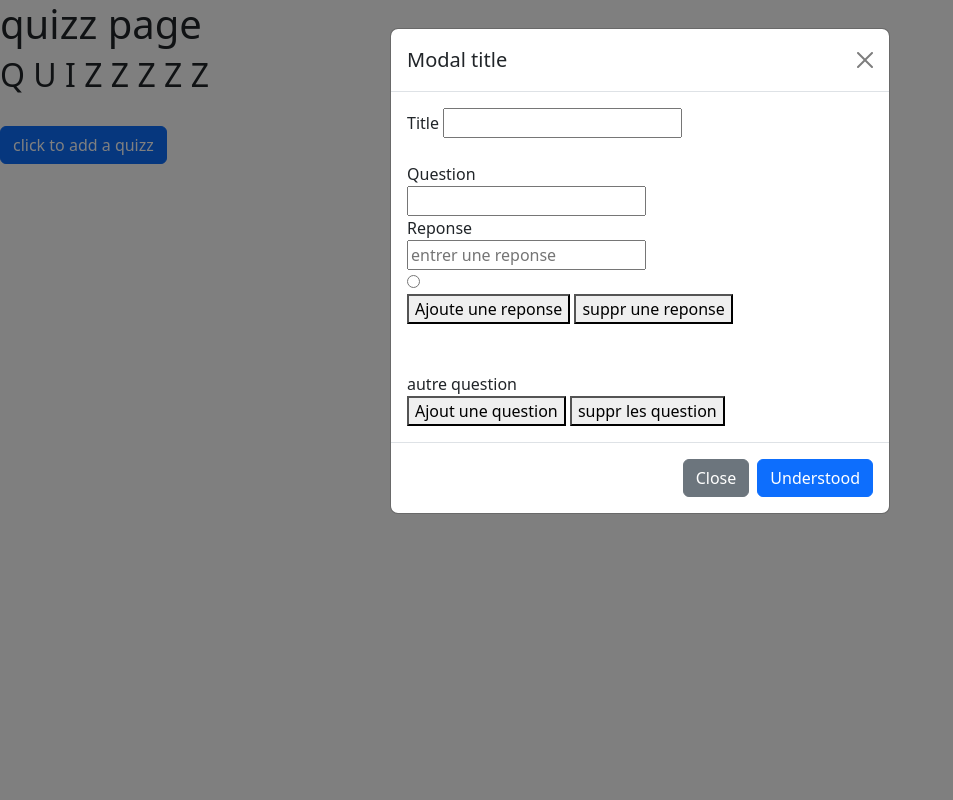
After one commit to DtkJason/QUIZZEO, a PHP site: page /pages/mapping/Quizz/quiztest.html in a window 1280 px wide, after a click on "click to add a quizz". The commit adds this page. Shown: the whole page, without its empty margins (0-953 px from the left). Run offline with PHP 8.4, Linux system fonts and the light colour scheme.

Commit message:
mise a jour des doc  visual et pages --ajout de la page de base pour la creation des quizz en cours de dev

```diff
--- /dev/null
+++ b/pages/Visual/darkmod.js
@@ -0,0 +1,6 @@
+function darkmd() {
+    var element = document.body;
+    element.classList.toggle("dark");
+    var ycon =  document.querySelector(".icn");
+    ycon.classList.toggle("icn2");
+}
--- a/pages/Visual/loginregister.html
+++ b/pages/Visual/loginregister.html
@@ -14,6 +14,7 @@
         <div class="col d-flex justify-content-center" ><img src="quizzlogo.png" alt="quizlogo"></div>
         <div class="col"></div>
       </div>
+      <div class="icn"><img onclick="darkmd()" src="dark-mode.svg" width="50px" height="50px" alt=""></div><br>
       <div class="interro1"><img src="inter1.png" alt="inter1"></div>
       <div class="interro2"><img src="inter2.png" alt="inter2"></div>
 
@@ -80,6 +81,7 @@
           </a>
         </form> -->
       </div>
+      <script src="darkmod.js"></script>
       <script>
 		const form = document.getElementById("response");
 		function handleFail(){
@@ -92,7 +94,9 @@
   		})
   		// we can't use form.submit() as this wont trigger submit listener
 		form.dispatchEvent(new Event('submit'));
+
 	</script>
+
        <script src="https://cdn.jsdelivr.net/npm/@popperjs/core@2.11.8/dist/umd/popper.min.js" integrity="sha384-I7E8VVD/ismYTF4hNIPjVp/Zjvgyol6VFvRkX/vR+Vc4jQkC+hVqc2pM8ODewa9r" crossorigin="anonymous"></script>
     <script src="https://cdn.jsdelivr.net/npm/bootstrap@5.3.0/dist/js/bootstrap.min.js" integrity="sha384-fbbOQedDUMZZ5KreZpsbe1LCZPVmfTnH7ois6mU1QK+m14rQ1l2bGBq41eYeM/fS" crossorigin="anonymous"></script>
 
--- /dev/null
+++ b/pages/mapping/Quizz/quiz.js
@@ -0,0 +1,131 @@
+var field = document.getElementById('field');
+var nformu = document.getElementById('nformu');
+var nformi = document.getElementById('nformi');
+var button = document.getElementById('addo');
+var x = 1;
+let indq = 1;
+
+
+function addquest(){
+  var button = document.getElementById('addo');
+  button.addEventListener('click', function() {
+    x++ ;
+  });
+
+
+  var newForm = document.createElement('form');
+  newForm.setAttribute('id',  );
+
+
+
+  nformu.appendChild(newForm);
+
+      var nfifi = document.getElementsById(x);
+        var nfifi = document.createElement('input');
+        nfifi.setAttribute('type','text');
+        nfifi.setAttribute('name','text');
+        nfifi.setAttribute('class','text');
+        nfifi.setAttribute('siz',50);
+        nfifi.setAttribute('placeholder','Optional Field');
+
+        (x).appendChild(nfifi);
+        var br = document.createElement("br");
+
+
+        const elementQuestion = document.querySelectorAll('.DivQuestion')
+
+}
+
+function ajout(){
+
+  const elementQuestion = document.querySelectorAll('.divoq')
+        for(let i_quest=1; i_quest<=elementQuestion.length; i_quest++){
+            indq = i_quest
+        }
+        indq++
+
+
+  const divo = document.createElement('div');
+  divo.className = `divoq divoq${indq}`;
+
+  var br = document.createElement('br');
+  const qlabel = document.createElement("label")
+    const nqlabel = document.createTextNode(`question n°${indq} `)
+  qlabel.appendChild(nqlabel)
+
+
+  const questio = document.createElement('input');
+        questio.type = 'text';
+        questio.className = `Question${indq}`;
+        questio.name = `Question${indq}`;
+        questio.placeholder = 'entre un truc';
+        questio.required = true;
+
+
+  const blabel = document.createElement("label")
+    const nblabel = document.createTextNode(`  - Entrer une reponse: `)
+  blabel.appendChild(nblabel)
+
+  const repn = document.createElement('input');
+        repn.type = 'text';
+        repn.className = `Repons${indq}`;
+        repn.name = `Repons${indq}`;
+        repn.placeholder = 'entre un truc';
+        repn.required = true;
+
+
+
+        divo.appendChild(br.cloneNode());
+        divo.appendChild(qlabel);
+        divo.appendChild(br.cloneNode());
+        divo.appendChild(questio);
+        divo.appendChild(br.cloneNode());
+        divo.appendChild(blabel);
+        divo.appendChild(br.cloneNode());
+        divo.appendChild(repn);
+        divo.appendChild(br.cloneNode());
+        divo.appendChild(br.cloneNode());
+  nformi.appendChild(divo);
+}
+
+function add(){
+
+
+  let x = 1;
+  var br = document.createElement('br');
+  var newField = document.createElement('input');
+  newField.setAttribute('type','text');
+  newField.setAttribute('name','text');
+  newField.setAttribute('class','text');
+  newField.setAttribute('siz',50);
+  newField.setAttribute('placeholder','Optional Field');
+
+
+
+  field.appendChild(newField);
+  field.appendChild(br.cloneNode());
+
+
+}
+
+function remove(){
+  var input_tags = field.getElementsByTagName('input');
+  if(input_tags.length > 3) {
+    field.removeChild(input_tags[(input_tags.length) - 1]);
+  }
+}
+
+function suppr(){
+  var div_tags = nformi.getElementsByTagName('div');
+  if(div_tags.length > 0 )  {
+    nformi.removeChild(div_tags[(div_tags.length) - 1]);
+  }
+
+}
+
+const myModal = document.getElementById('myModal')
+const myInput = document.getElementById('myInput')
+
+myModal.addEventListener('shown.bs.modal', () => {
+  myInput.focus()
+})
--- /dev/null
+++ b/pages/mapping/Quizz/quiztest.html
@@ -0,0 +1,105 @@
+<!DOCTYPE html>
+<html lang="en">
+<head>
+    <meta charset="UTF-8">
+    <meta name="viewport" content="width=device-width, initial-scale=1.0">
+    <link href="https://cdn.jsdelivr.net/npm/bootstrap@5.3.0/dist/css/bootstrap.min.css" rel="stylesheet" integrity="sha384-9ndCyUaIbzAi2FUVXJi0CjmCapSmO7SnpJef0486qhLnuZ2cdeRhO02iuK6FUUVM" crossorigin="anonymous">
+    <title>Document</title>
+</head>
+<body>
+    <h1>quizz page</h1>
+
+    <h2>Q U I Z Z Z Z Z</h2><br>
+
+    <!-- Button trigger modal -->
+<button type="button" class="btn btn-primary" data-bs-toggle="modal" data-bs-target="#staticBackdrop">
+    click to add a quizz
+  </button><br>
+
+  <!-- Modal -->
+  <div class="modal fade" id="staticBackdrop" data-bs-backdrop="static" data-bs-keyboard="false" tabindex="-1" aria-labelledby="staticBackdropLabel" aria-hidden="true">
+    <div class="modal-dialog">
+      <div class="modal-content">
+        <div class="modal-header">
+          <h1 class="modal-title fs-5" id="staticBackdropLabel">Modal title</h1>
+          <button type="button" class="btn-close" data-bs-dismiss="modal" aria-label="Close"></button>
+        </div>
+        <div class="modal-body">
+            <div class="divoq divoq1">
+                <form>
+                    <div id="field">
+                        <label>Title</label>
+                        <input type="text" name="title" required=""> <br><br>
+                        <label>Question</label><br>
+                        <input type="text" name="question n°1" required=""> <br>
+                        <label>Reponse</label><br>
+                        <input id="rep" type="text" name="text" class="text"  placeholder="entrer une reponse"><br>
+                        <input type="radio" name="bad" required="" placeholder="entrer une mauvaise reponse"> <br>
+                    </div>
+                </form>
+                <div id="nformu">
+                </div>
+            </div>
+            <div>
+
+                <div class="controls">
+                    <button class="add"  onclick="add()">Ajoute une reponse</button>
+                    <button class="remove" onclick="remove()">suppr une reponse</button>
+                    <!-- <button class="addquest" id="addo" onclick="addquest()">add question</button> -->
+                  </div><br><br>
+                  <span>autre question</span>
+                  <div id="nformi">
+                  </div>
+                  <div class="controlss">
+                    <button class="ajout"  onclick="ajout()">Ajout une question</button>
+                    <button class="suppr" onclick="suppr()">suppr les question</button>
+                  </div>
+                  <span id="demo"> </span>
+            </div>
+        </div>
+        <div class="modal-footer">
+          <button type="button" class="btn btn-secondary" data-bs-dismiss="modal">Close</button>
+          <button type="button" class="btn btn-primary">Understood</button>
+        </div>
+      </div>
+    </div>
+  </div>
+
+
+    <!-- <div class="divoq divoq1">
+        <form>
+            <div id="field">
+                <label>Title</label>
+                <input type="text" name="title" required=""> <br><br>
+                <label>Question</label><br>
+                <input type="text" name="question n°1" required=""> <br>
+                <label>Reponse</label><br>
+                <input id="rep" type="text" name="text" class="text"  placeholder="entrer une reponse"><br>
+                <input type="radio" name="bad" required="" placeholder="entrer une mauvaise reponse"> <br>
+            </div>
+        </form>
+        <div id="nformu">
+        </div>
+    </div>
+    <div>
+
+        <div class="controls">
+            <button class="add"  onclick="add()">Ajoute une reponse</button>
+            <button class="remove" onclick="remove()">suppr une reponse</button>
+            <button class="addquest" id="addo" onclick="addquest()">add question</button>
+          </div><br><br>
+          <span>autre question</span>
+          <div id="nformi">
+          </div>
+          <div class="controlss">
+            <button class="ajout"  onclick="ajout()">Ajout une question</button>
+            <button class="suppr" onclick="suppr()">suppr les question</button>
+          </div>
+          <span id="demo"> </span>
+    </div> -->
+
+    <script src="https://cdn.jsdelivr.net/npm/bootstrap@5.3.0/dist/js/bootstrap.bundle.min.js" integrity="sha384-geWF76RCwLtnZ8qwWowPQNguL3RmwHVBC9FhGdlKrxdiJJigb/j/68SIy3Te4Bkz" crossorigin="anonymous"></script>
+
+    <script src="quiz.js"></script>
+</body>
+</html>
```
Also changed, not shown: pages/Visual/testo.css (+27 -2 lines), pages/Visual/dark-mode.svg (added).
